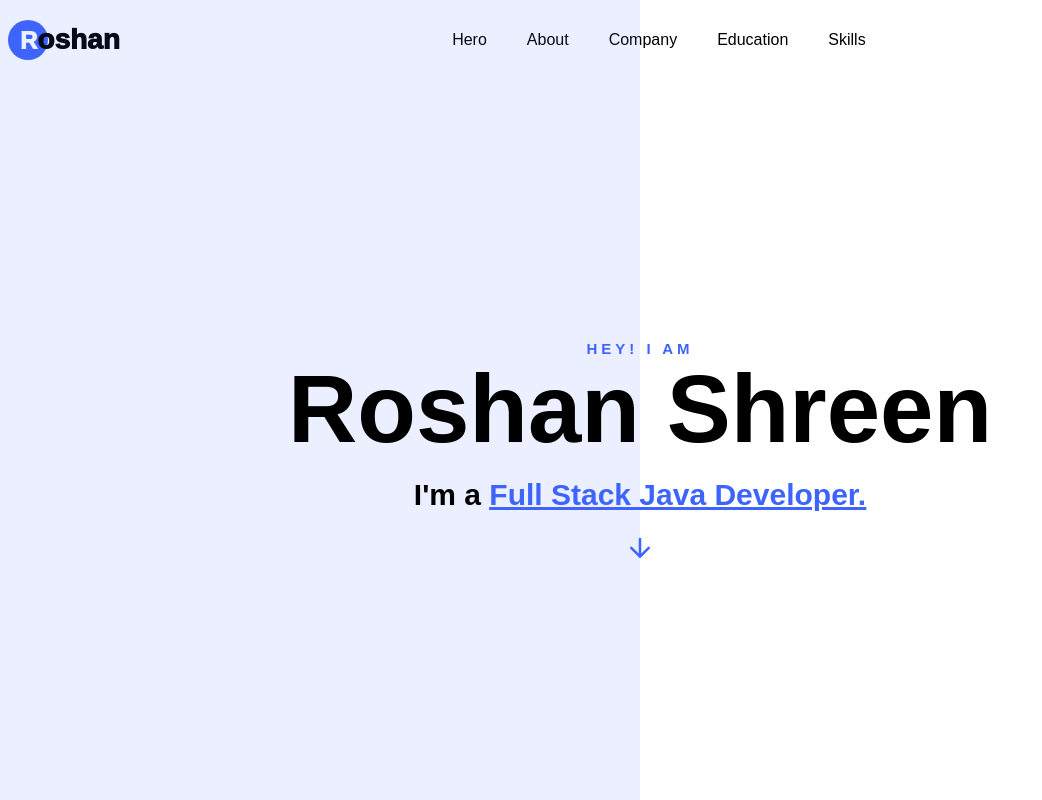
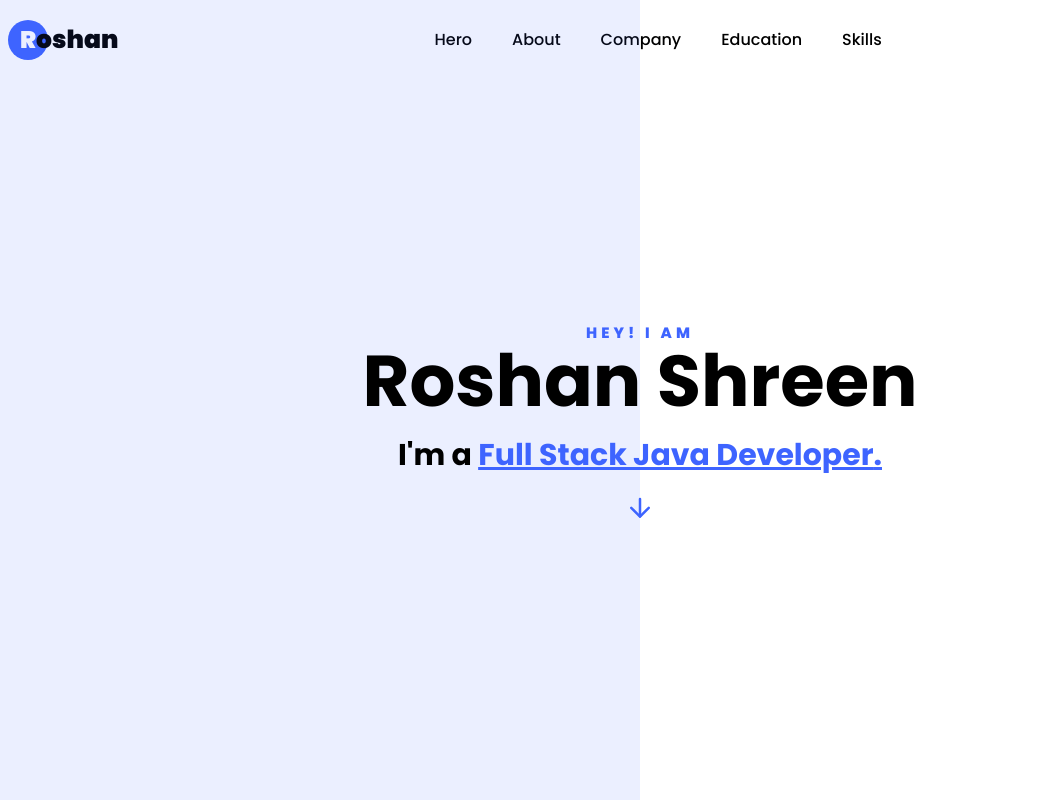
Before and after one commit to roshanshreen/bio-react, a React (Create React App) app: page / in a window 1280 px wide. Shown: the top 800 px of the page, without its empty margins (0-1042 px from the left). Built offline with nearby package versions, Linux system fonts and the light colour scheme.

Commit message:
Fonts changed

```diff
--- a/src/App.css
+++ b/src/App.css
@@ -1,4 +1,4 @@
-@import url("https://fonts.googleapis.com/css2?family=Urbanist:wght@200;300;400;500;600;700;800&display=swap");
+@import url('https://fonts.googleapis.com/css2?family=Poppins:ital,wght@0,100;0,200;0,300;0,400;0,500;0,600;0,700;0,800;0,900;1,100;1,200;1,300;1,400;1,500;1,600;1,700;1,800;1,900&display=swap');
 
 * {
   padding: 0;
@@ -103,7 +103,7 @@ section {
 
 .navbar-brand {
   font-weight: 970;
-  font-size: 28px;
+  font-size: 25px;
   font: bolder;
   position: relative;
   z-index: 0;
@@ -126,7 +126,7 @@ section {
 .subheading {
   text-transform: uppercase;
   font-size: 15px;
-  font-weight: 900;
+  font-weight: 800;
   font: bold;
   color: #3e64ff;
   letter-spacing: 4px;
--- a/src/components/Header/Header.jsx
+++ b/src/components/Header/Header.jsx
@@ -50,7 +50,7 @@ const Header = () => {
         <div className="flex items-center justify-between">
           {/* ================logo============= */}
           <div className="navbar-brand">
-            <span className={`text-2xl font-[20px] text-white`}>
+            <span className={`text-2xl font-[22px] text-white`}>
               R
             </span>
             <span className={`${isMobile?'text-white':''}`}>
--- a/src/components/UI/Hero.jsx
+++ b/src/components/UI/Hero.jsx
@@ -25,8 +25,8 @@ export default function Hero() {
     <section
       id="hero"
       className="px-10 w-full flex gap-12 flex-col lg:flex-row
-                justify-center items-center align-center mt-35
-                mb-16 lg:mt-10 max-w-5xl mx-auto lg:gap-0 h-[80vh]">
+                justify-center items-center align-center mt-25
+                mb-10 lg:mt-3 max-w-5xl mx-auto lg:gap-0 h-[80vh]">
       <div className="flex-1 flex flex-col justify-center items-center gap-5">
         <div className="basis-1/3 mt-10 sm:mt-0">
         </div>
@@ -35,12 +35,12 @@ export default function Hero() {
           <span className="subheading">
             Hey! I AM
           </span>
-          <h2 className="text-center text-black text-8xl fontweight-[800] font-[60px] font-bold line-height-[1.5]">
+          <h2 className="text-center text-black text-7xl fontweight-[1000] font-[60px] font-bold line-height-[1.5]">
             Roshan Shreen
           </h2>
         </div>
         <div data-aos="fade-up" data-aos-duration="1500">
-          <h1 className="font-bold text-3xl font-[32px] fontweight-[800]">
+          <h1 className="font-bold text-3xl font-[32px] fontweight-[900]">
             I'm a{" "}
             <ReactTyped
               strings={["Developer","Full Stack Java Developer","React Developer"]}
```
